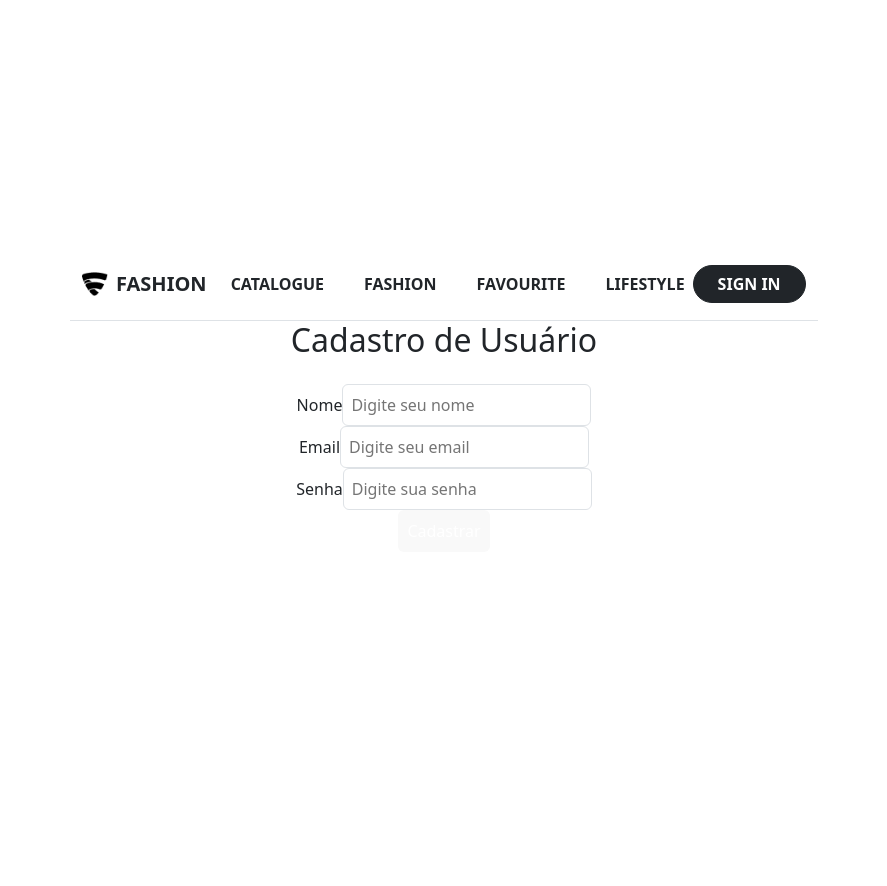
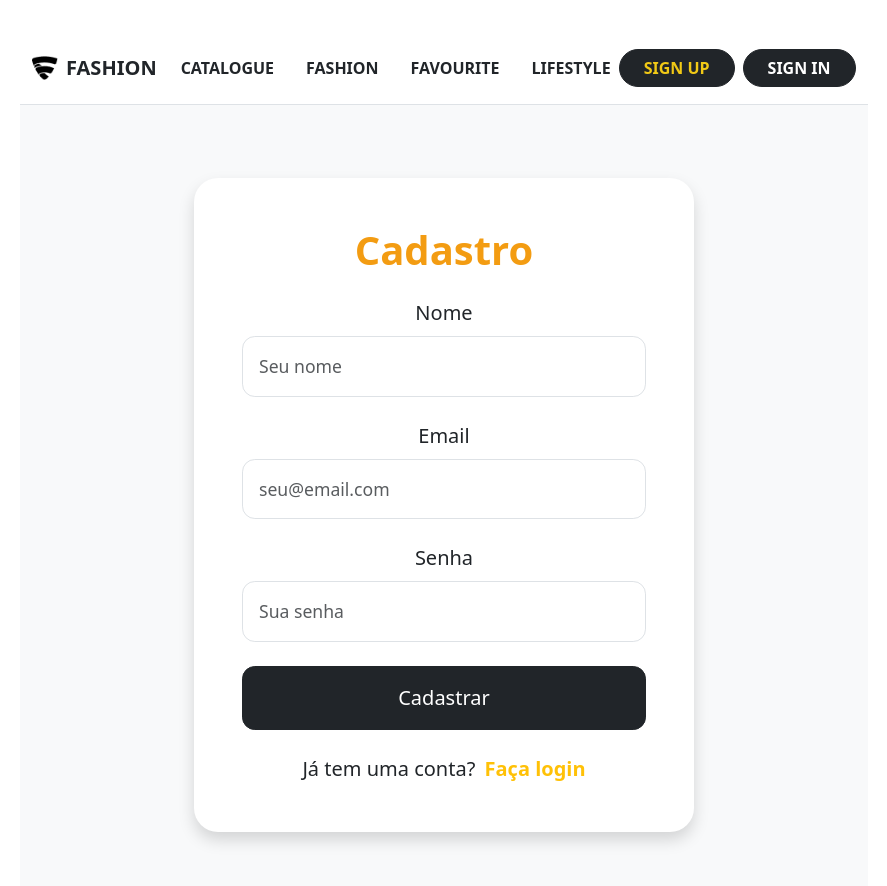
Before and after one commit to gabriellz1/Site-E-commerce, a Vue app: page /usuarios/cadastrar in a window 1280 px wide. Shown: the top 886 px of the page, without its empty margins (196-1083 px from the left). Before the commit the page ends 800 px from the top, so only its background shows below. Built offline with nearby package versions, Linux system fonts and the light colour scheme.

Commit message:
feat: criar tela de cadastro e ajustar layout da tela de login

```diff
--- a/Front-end/src/components/NavBar.vue
+++ b/Front-end/src/components/NavBar.vue
@@ -7,24 +7,42 @@
           <span class="fw-bold">FASHION</span>
         </div>
       </router-link>
+
+      <!-- Botão hamburguer para mobile -->
       <button
         class="navbar-toggler"
         type="button"
         data-bs-toggle="collapse"
         data-bs-target="#navbarNav"
+        aria-controls="navbarNav"
+        aria-expanded="false"
+        aria-label="Toggle navigation"
       >
         <span class="navbar-toggler-icon"></span>
       </button>
-      <div class="collapse navbar-collapse justify-content-center" id="navbarNav">
-        <ul class="navbar-nav gap-4">
-          <li class="nav-item"><router-link class="nav-link text-dark fw-semibold" to="/catalogue">CATALOGUE</router-link></li>
-          <li class="nav-item"><router-link class="nav-link text-dark fw-semibold" to="/fashion">FASHION</router-link></li>
-          <li class="nav-item"><router-link class="nav-link text-dark fw-semibold" to="/favourite">FAVOURITE</router-link></li>
-          <li class="nav-item"><router-link class="nav-link text-dark fw-semibold" to="/lifestyle">LIFESTYLE</router-link></li>
+
+      <!-- Links colapsáveis -->
+      <div class="collapse navbar-collapse justify-content-between" id="navbarNav">
+        <ul class="navbar-nav gap-3 mx-auto">
+          <li class="nav-item">
+            <router-link class="nav-link text-dark fw-semibold" to="/catalogue">CATALOGUE</router-link>
+          </li>
+          <li class="nav-item">
+            <router-link class="nav-link text-dark fw-semibold" to="/fashion">FASHION</router-link>
+          </li>
+          <li class="nav-item">
+            <router-link class="nav-link text-dark fw-semibold" to="/favourite">FAVOURITE</router-link>
+          </li>
+          <li class="nav-item">
+            <router-link class="nav-link text-dark fw-semibold" to="/lifestyle">LIFESTYLE</router-link>
+          </li>
         </ul>
-      </div>
-      <div class="d-none d-lg-block">
-        <router-link to="/login" class="btn btn-dark rounded-pill px-4 fw-semibold">SIGN IN</router-link>
+
+        <!-- Botões de ação -->
+        <div class="d-flex gap-2 mt-3 mt-lg-0">
+          <router-link to="/usuarios/cadastrar" class="btn btn-dark rounded-pill px-4 fw-semibold">SIGN UP</router-link>
+          <router-link to="/login" class="btn btn-dark rounded-pill px-4 fw-semibold">SIGN IN</router-link>
+        </div>
       </div>
     </div>
   </nav>
@@ -36,6 +54,9 @@ import logo from '../assets/imagens/vetor_logo.png'
 
 <style scoped>
 .navbar-nav .nav-link:hover {
-  color: #f39c12;
+  color: hsl(37, 90%, 51%);
+}
+.router-link-active {
+  color: #f1c916 !important;
 }
 </style>
--- a/Front-end/src/components/users/UserForm.vue
+++ b/Front-end/src/components/users/UserForm.vue
@@ -1,79 +1,160 @@
+<script setup>
+import { ref } from 'vue'
+import { useRouter } from 'vue-router'
+
+const nome = ref('')
+const email = ref('')
+const senha = ref('')
+const errors = ref({})
+const isLoading = ref(false)
+const router = useRouter()
+
+const validateForm = () => {
+  errors.value = {}
+
+  if (!nome.value) errors.value.nome = 'O nome é obrigatório'
+  if (!email.value) {
+    errors.value.email = 'O email é obrigatório'
+  } else if (!/^[^\s@]+@[^\s@]+\.[^\s@]+$/.test(email.value)) {
+    errors.value.email = 'Email inválido'
+  }
+
+  if (!senha.value) {
+    errors.value.senha = 'A senha é obrigatória'
+  } else if (senha.value.length < 6) {
+    errors.value.senha = 'A senha deve ter no mínimo 6 caracteres'
+  }
+
+  return Object.keys(errors.value).length === 0
+}
+
+const handleSubmit = async () => {
+  if (!validateForm()) return
+
+  try {
+    isLoading.value = true
+    console.log('Usuário cadastrado:', { nome: nome.value, email: email.value, senha: senha.value })
+    await new Promise(resolve => setTimeout(resolve, 1000))
+    alert('Usuário cadastrado com sucesso!')
+    router.push('/login')
+  } catch (error) {
+    console.error('Erro no cadastro:', error)
+  } finally {
+    isLoading.value = false
+  }
+}
+</script>
+
 <template>
-  <div class="max-w-md mx-auto p-6 bg-white shadow-md rounded-xl mt-8">
-    <h2 class="text-2xl font-bold mb-4 text-center">Cadastro de Usuário</h2>
+  <div class="register-wrapper d-flex align-items-center justify-content-center min-vh-100 bg-light">
+    <div class="register-card shadow p-5 w-100" style="max-width: 500px;">
+      <h2 class="text-center mb-4 title">Cadastro</h2>
 
-    <form @submit.prevent="handleSubmit" class="space-y-4">
-      <div>
-        <label class="block text-sm font-medium">Nome</label>
-        <input v-model="nome" type="text" class="w-full border p-2 rounded" placeholder="Digite seu nome" />
-        <p v-if="erros.nome" class="text-red-500 text-sm mt-1">{{ erros.nome }}</p>
+      <form @submit.prevent="handleSubmit">
+        <div class="mb-4">
+          <label for="nome" class="form-label fs-5">Nome</label>
+          <input
+            type="text"
+            id="nome"
+            v-model="nome"
+            :class="{ 'is-invalid': errors.nome }"
+            class="form-control form-control-lg"
+            placeholder="Seu nome"
+          />
+          <div class="invalid-feedback" v-if="errors.nome">
+            {{ errors.nome }}
+          </div>
         </div>
 
-      <div>
-        <label class="block text-sm font-medium">Email</label>
-        <input v-model="email" type="email" class="w-full border p-2 rounded" placeholder="Digite seu email" />
-        <p v-if="erros.email" class="text-red-500 text-sm mt-1">{{ erros.email }}</p>
+        <div class="mb-4">
+          <label for="email" class="form-label fs-5">Email</label>
+          <input
+            type="email"
+            id="email"
+            v-model="email"
+            :class="{ 'is-invalid': errors.email }"
+            class="form-control form-control-lg"
+            placeholder="seu@email.com"
+          />
+          <div class="invalid-feedback" v-if="errors.email">
+            {{ errors.email }}
+          </div>
         </div>
 
-      <div>
-        <label class="block text-sm font-medium">Senha</label>
-        <input v-model="senha" type="password" class="w-full border p-2 rounded" placeholder="Digite sua senha" />
-        <p v-if="erros.senha" class="text-red-500 text-sm mt-1">{{ erros.senha }}</p>
+        <div class="mb-4">
+          <label for="senha" class="form-label fs-5">Senha</label>
+          <input
+            type="password"
+            id="senha"
+            v-model="senha"
+            :class="{ 'is-invalid': errors.senha }"
+            class="form-control form-control-lg"
+            placeholder="Sua senha"
+          />
+          <div class="invalid-feedback" v-if="errors.senha">
+            {{ errors.senha }}
+          </div>
         </div>
 
-      <button type="submit" class="w-full bg-blue-600 text-white p-2 rounded hover:bg-blue-700 transition">
-        Cadastrar
+        <button
+          type="submit"
+          class="btn btn-dark w-100 py-3 mb-4 fs-5"
+          :disabled="isLoading"
+        >
+          <span v-if="isLoading" class="spinner-border spinner-border-sm me-2" role="status"></span>
+          {{ isLoading ? 'Cadastrando...' : 'Cadastrar' }}
         </button>
       </form>
+
+      <div class="text-center fs-5">
+        Já tem uma conta?
+        <router-link to="/login" class="text-warning text-decoration-none fw-semibold ms-1">
+          Faça login
+        </router-link>
+      </div>
+    </div>
   </div>
 </template>
 
-<script>
-export default {
-  name: 'UserForm',
-  data() {
-    return {
-      nome: '',
-      email: '',
-      senha: '',
-      erros: {}
-    }
-  },
-  methods: {
-    validarCampos() {
-      this.erros = {}
-
-      if (!this.nome || this.nome.length < 3) {
-        this.erros.nome = 'Nome deve ter pelo menos 3 caracteres.'
+<style scoped>
+.register-wrapper {
+  background-color: #f8f9fa;
+  padding: 1rem;
 }
 
-      const emailRegex = /^[^\s@]+@[^\s@]+\.[^\s@]+$/
-      if (!this.email || !emailRegex.test(this.email)) {
-        this.erros.email = 'Informe um email válido.'
+.register-card {
+  border-radius: 1.5rem;
+  background-color: white;
 }
 
-      const senhaRegex = /^(?=.*[a-zA-Z])(?=.*\d).{6,}$/
-      if (!this.senha || !senhaRegex.test(this.senha)) {
-        this.erros.senha = 'Senha deve ter pelo menos 6 caracteres, incluindo letras e números.'
+.btn {
+  border-radius: 0.8rem;
+  font-weight: 500;
 }
 
-      return Object.keys(this.erros).length === 0
-    },
+.form-control {
+  padding: 1rem;
+  border-radius: 0.8rem;
+  font-size: 1.1rem;
+}
 
-    handleSubmit() {
-      if (this.validarCampos()) {
-        console.log('Usuário cadastrado:', {
-          nome: this.nome,
-          email: this.email,
-          senha: this.senha
-        })
-        alert('Cadastro realizado com sucesso!')
-        // Resetar formulário
-        this.nome = ''
-        this.email = ''
-        this.senha = ''
+.form-control:focus {
+  box-shadow: 0 0 0 0.25rem rgba(243, 156, 18, 0.15);
+  border-color: #f39c12;
 }
+
+.title {
+  color: #f39c12;
+  font-size: 2.5rem;
+  font-weight: bold;
 }
+
+.is-invalid {
+  border-color: #dc3545;
 }
+
+.invalid-feedback {
+  color: #dc3545;
+  font-size: 0.875rem;
 }
-</script>
+</style>
--- a/Front-end/src/router/index.js
+++ b/Front-end/src/router/index.js
@@ -2,7 +2,7 @@ import { createRouter, createWebHistory } from 'vue-router'
 import Home from '../views/Home.vue'
 import Login from '../components/Login.vue'
 import UserForm from '../components/users/UserForm.vue'
-import UserList from '../components/users/UserList.vue' // crie esse depois
+import UserList from '../components/users/UserList.vue'
 
 const routes = [
   {
--- a/Front-end/src/style.css
+++ b/Front-end/src/style.css
@@ -28,6 +28,7 @@ body {
   place-items: center;
   min-width: 320px;
   min-height: 100vh;
+  background-color: #f5f5f5;
 }
 
 h1 {
@@ -65,15 +66,115 @@ button:focus-visible {
   text-align: center;
 }
 
+/* Estilização responsiva do formulário de login */
+.login-wrapper {
+  width: 100%;
+  min-height: 100vh;
+  display: flex;
+  justify-content: center;
+  align-items: center;
+  padding: 2rem;
+  background-color: #f9f9f9;
+}
+
+.login-card {
+  background-color: #fff;
+  border-radius: 1rem;
+  box-shadow: 0 0 20px rgba(0, 0, 0, 0.1);
+  padding: 2.5rem;
+  width: 100%;
+  max-width: 450px;
+}
+
+.login-card h2 {
+  color: #f39c12;
+  font-size: 2rem;
+  font-weight: 700;
+  margin-bottom: 1.5rem;
+}
+
+.login-card label {
+  display: block;
+  font-weight: 600;
+  margin-bottom: 0.5rem;
+  text-align: left;
+}
+
+.login-card input {
+  width: 100%;
+  padding: 0.8rem;
+  margin-bottom: 1.2rem;
+  border: 1px solid #ccc;
+  border-radius: 0.5rem;
+  font-size: 1rem;
+  box-sizing: border-box;
+}
+
+.login-card button {
+  width: 100%;
+  padding: 0.8rem;
+  background-color: #1a1a1a;
+  color: #fff;
+  border: none;
+  font-size: 1.1rem;
+  border-radius: 0.5rem;
+  cursor: pointer;
+  transition: background-color 0.3s ease;
+}
+
+.login-card button:hover {
+  background-color: #333;
+}
+
+.login-card .forgot-password {
+  display: block;
+  margin-top: 1rem;
+  color: #f39c12;
+  font-weight: 500;
+  text-decoration: none;
+  font-size: 0.95rem;
+}
+
+.login-card .forgot-password:hover {
+  text-decoration: underline;
+}
+
+/* Responsividade extra para mobile */
+@media (max-width: 480px) {
+  .login-card {
+    padding: 1.5rem;
+  }
+
+  .login-card h2 {
+    font-size: 1.5rem;
+  }
+
+  .login-card input,
+  .login-card button {
+    font-size: 1rem;
+    padding: 0.6rem;
+  }
+}
+
 @media (prefers-color-scheme: light) {
   :root {
     color: #213547;
     background-color: #ffffff;
   }
+
   a:hover {
     color: #747bff;
   }
+
   button {
     background-color: #f9f9f9;
   }
+
+  .login-wrapper {
+    background-color: #ffffff;
+  }
+
+  .login-card {
+    background-color: #ffffff;
+  }
 }
--- a/vite.config.js
+++ b/vite.config.js
@@ -1,7 +1,12 @@
 import { defineConfig } from 'vite'
 import vue from '@vitejs/plugin-vue'
+import path from 'path'
 
-// https://vite.dev/config/
 export default defineConfig({
   plugins: [vue()],
+  resolve: {
+    alias: {
+      '@': path.resolve(__dirname, './src'),
+    },
+  },
 })
```
Also changed, not shown: Front-end/src/components/Login.vue (+21 -22 lines). Lines whose indentation alone changed are shown as unchanged.
